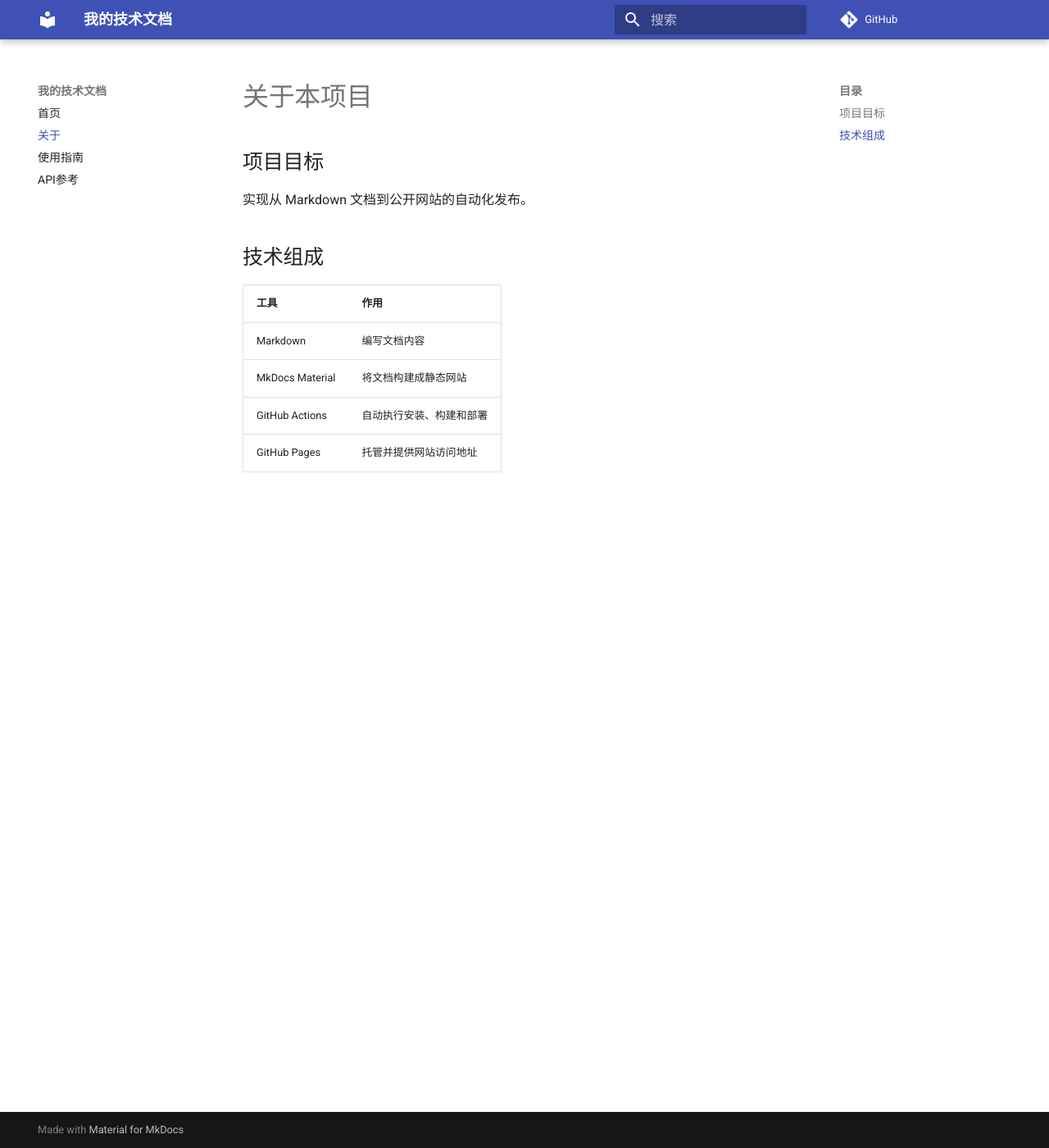
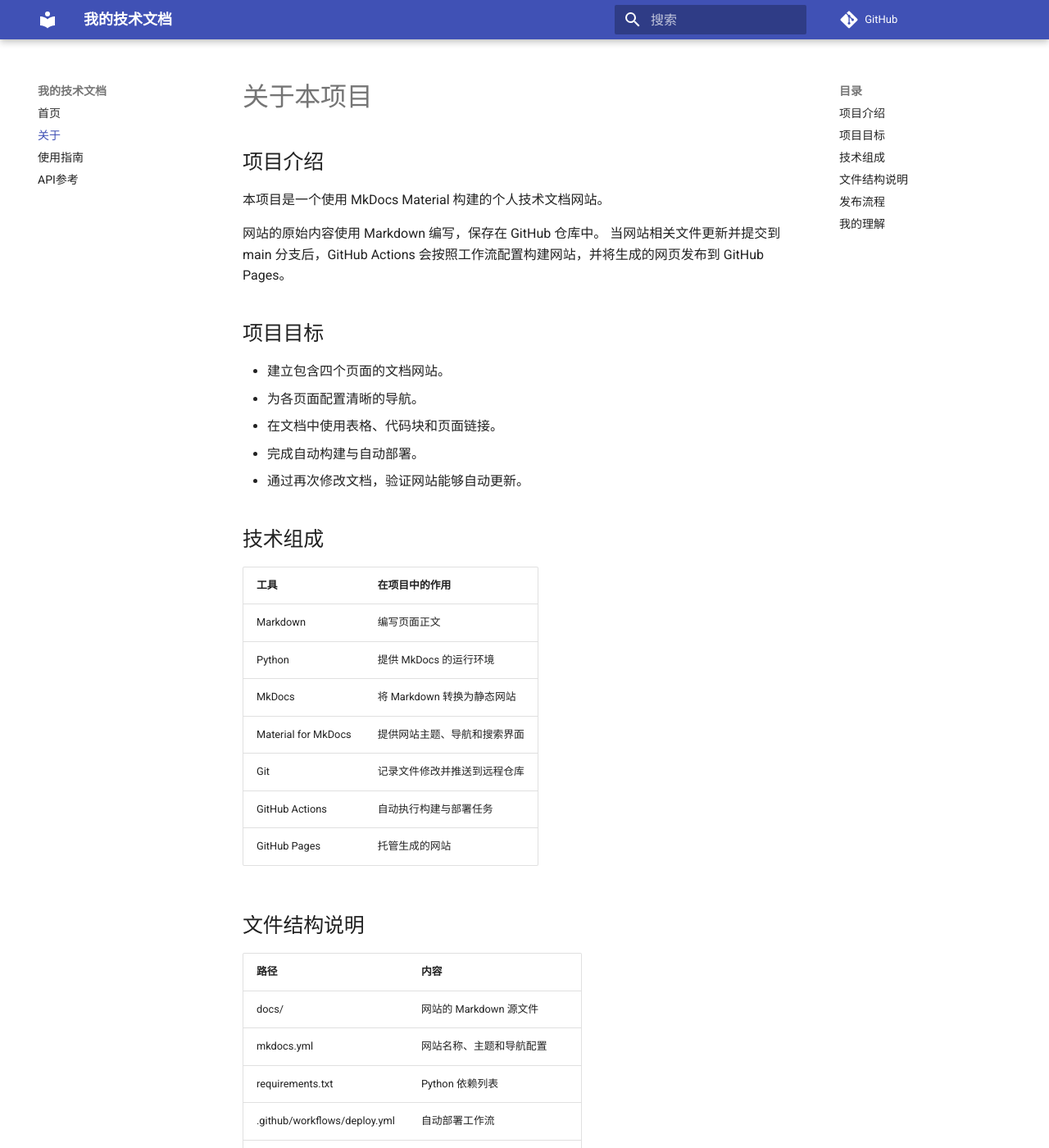
Before and after one commit to 3478415652/my-docs, an MkDocs documentation site: the page built from docs/about.md, in a window 1280 px wide and 1400 px high. Shown: the whole window at 82% size. Built offline with MkDocs 1.6.1 and Material for MkDocs 9.7.7, drawn with Linux system fonts in a browser that asks for light colours; comment, search, counter and statistics services are not loaded; some of the changed text lies outside the part shown.

Commit message:
Update about.md

```diff
--- a/docs/about.md
+++ b/docs/about.md
@@ -1,14 +1,58 @@
 # 关于本项目
+
+## 项目介绍
+
+本项目是一个使用 MkDocs Material 构建的个人技术文档网站。
+
+网站的原始内容使用 Markdown 编写，保存在 GitHub 仓库中。
+当网站相关文件更新并提交到 main 分支后，GitHub Actions 会按照工作流配置构建网站，并将生成的网页发布到 GitHub Pages。
 
 ## 项目目标
 
-实现从 Markdown 文档到公开网站的自动化发布。
+- 建立包含四个页面的文档网站。
+- 为各页面配置清晰的导航。
+- 在文档中使用表格、代码块和页面链接。
+- 完成自动构建与自动部署。
+- 通过再次修改文档，验证网站能够自动更新。
 
 ## 技术组成
 
-| 工具 | 作用 |
+| 工具 | 在项目中的作用 |
 | --- | --- |
-| Markdown | 编写文档内容 |
-| MkDocs Material | 将文档构建成静态网站 |
-| GitHub Actions | 自动执行安装、构建和部署 |
-| GitHub Pages | 托管并提供网站访问地址 |
+| Markdown | 编写页面正文 |
+| Python | 提供 MkDocs 的运行环境 |
+| MkDocs | 将 Markdown 转换为静态网站 |
+| Material for MkDocs | 提供网站主题、导航和搜索界面 |
+| Git | 记录文件修改并推送到远程仓库 |
+| GitHub Actions | 自动执行构建与部署任务 |
+| GitHub Pages | 托管生成的网站 |
+
+## 文件结构说明
+
+| 路径 | 内容 |
+| --- | --- |
+| docs/ | 网站的 Markdown 源文件 |
+| mkdocs.yml | 网站名称、主题和导航配置 |
+| requirements.txt | Python 依赖列表 |
+| .github/workflows/deploy.yml | 自动部署工作流 |
+| report/ | 实验报告与操作截图 |
+| site/ | 本地构建时自动生成的网站文件 |
+
+## 发布流程
+
+1. 编写或修改 docs 目录中的文档。
+2. 在本地检查页面效果与构建结果。
+3. 将修改提交并推送到 main 分支。
+4. GitHub Actions 构建并上传网站文件。
+5. 部署任务将网站发布到 GitHub Pages。
+6. 通过公开网址检查页面内容。
+
+## 我的理解
+
+在这个项目中，Markdown 文件负责保存内容，MkDocs 负责生成网页，
+GitHub Actions 负责自动执行发布流程，GitHub Pages 负责提供网站访问服务。
+
+将内容编写与发布流程分开后，日常更新主要集中在 Markdown 文件，
+无需每次手工上传生成的网页。
+
+[返回首页](index.md) · [查看使用指南](guide.md)
```
